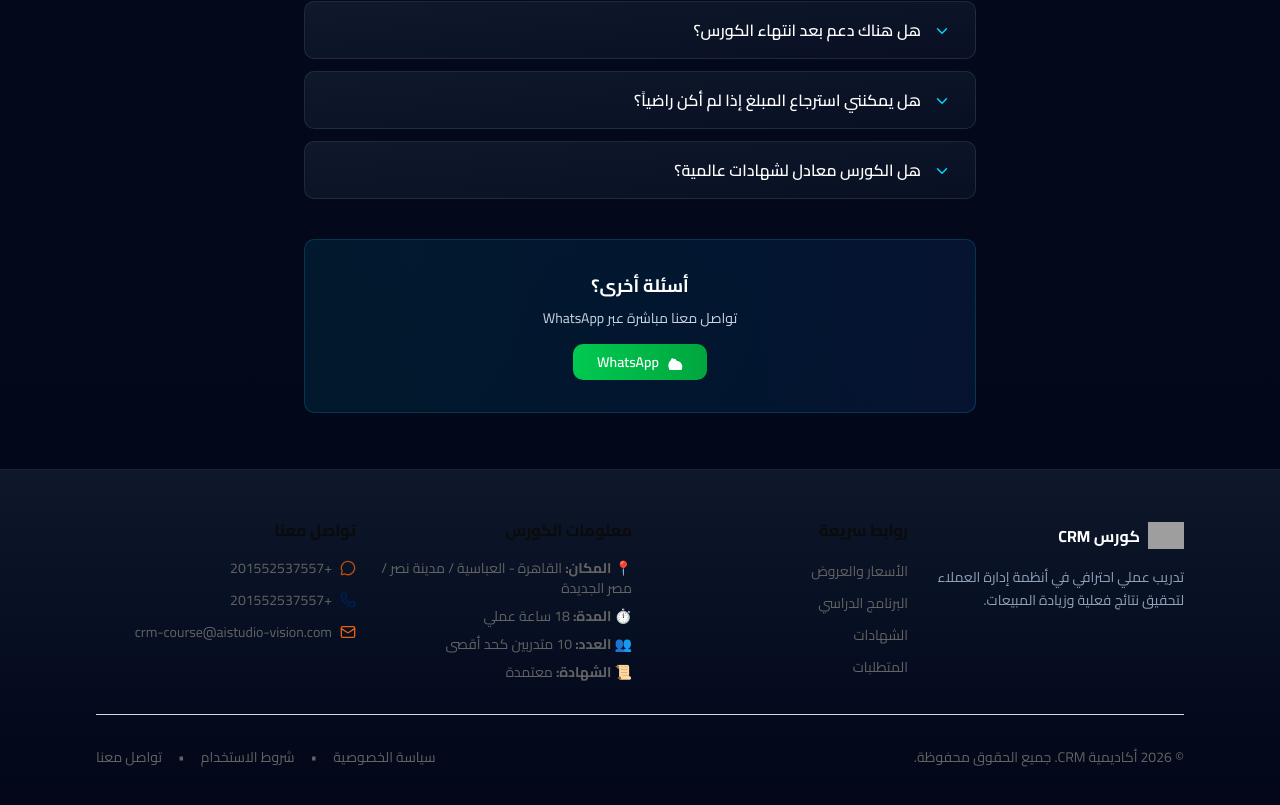
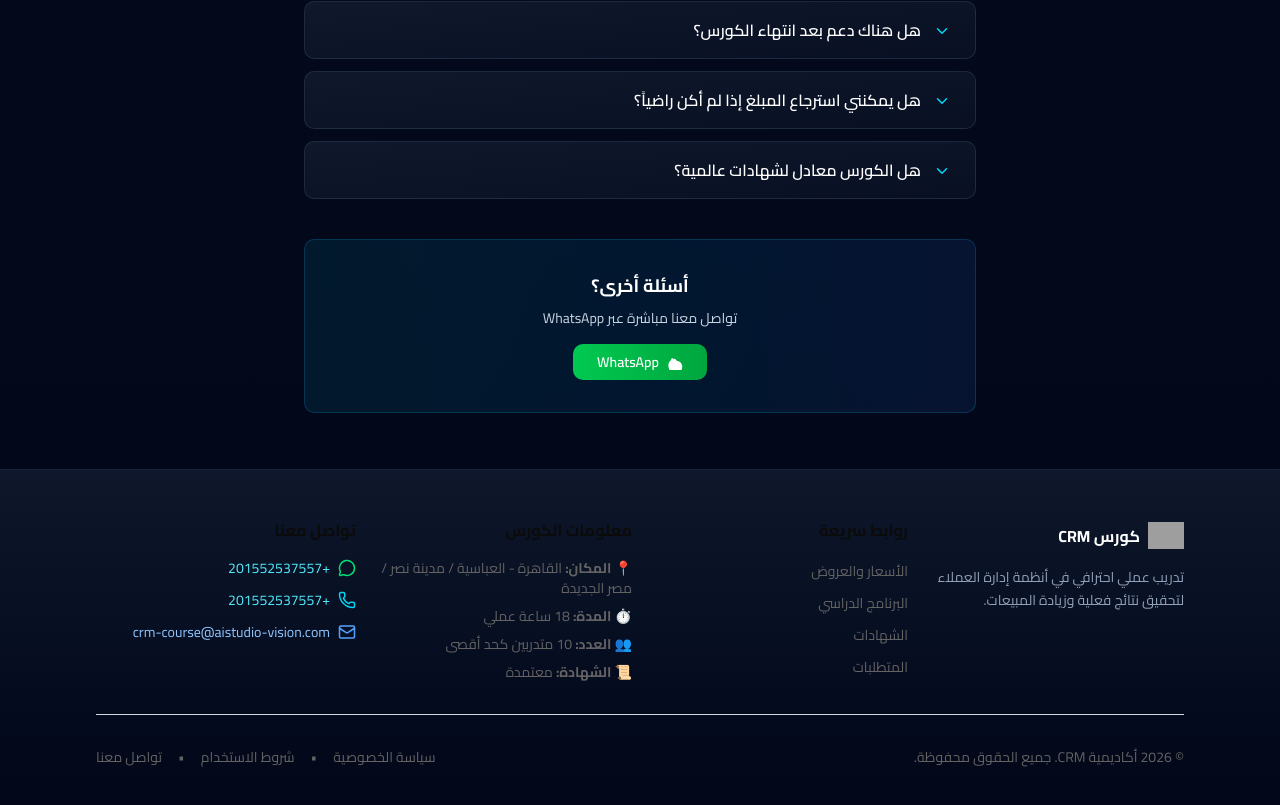
Before and after one commit to alzaytonashow-ai/crm-course, a Next.js app: page / in a window 1280 px wide. Shown: the part 6657-7462 px from the top of the page. Built offline with nearby package versions, Linux system fonts and the light colour scheme; grey boxes are pictures that could not be loaded.

Commit message:
feat: update footer links styles and icons size
Co-authored-by: alzaytonashow-ai <312076538+alzaytonashow-ai@users.noreply.github.com>

```diff
--- a/components/footer.tsx
+++ b/components/footer.tsx
@@ -76,24 +76,24 @@ export default function Footer() {
                 href={whatsappLink}
                 target="_blank"
                 rel="noopener noreferrer"
-                className="flex items-center gap-2 text-sm text-muted-foreground hover:text-secondary transition-colors"
+                className="flex items-center gap-2 text-sm hover:text-cyan-300 transition-colors group"
               >
-                <MessageCircle size={16} className="text-secondary" />
-                <span>+201552537557</span>
+                <MessageCircle size={18} className="text-green-400 group-hover:text-green-300 transition-colors" />
+                <span className="text-cyan-300">+201552537557</span>
               </a>
               <a
                 href="tel:+201552537557"
-                className="flex items-center gap-2 text-sm text-muted-foreground hover:text-primary transition-colors"
+                className="flex items-center gap-2 text-sm hover:text-cyan-300 transition-colors group"
               >
-                <Phone size={16} className="text-primary" />
-                <span>+201552537557</span>
+                <Phone size={18} className="text-cyan-400 group-hover:text-cyan-300 transition-colors" />
+                <span className="text-cyan-300">+201552537557</span>
               </a>
               <a
                 href="mailto:crm-course@aistudio-vision.com"
-                className="flex items-center gap-2 text-sm text-muted-foreground hover:text-accent transition-colors"
+                className="flex items-center gap-2 text-sm hover:text-blue-300 transition-colors group"
               >
-                <Mail size={16} className="text-accent" />
-                <span>crm-course@aistudio-vision.com</span>
+                <Mail size={18} className="text-blue-400 group-hover:text-blue-300 transition-colors" />
+                <span className="text-blue-300">crm-course@aistudio-vision.com</span>
               </a>
             </div>
           </div>
```
